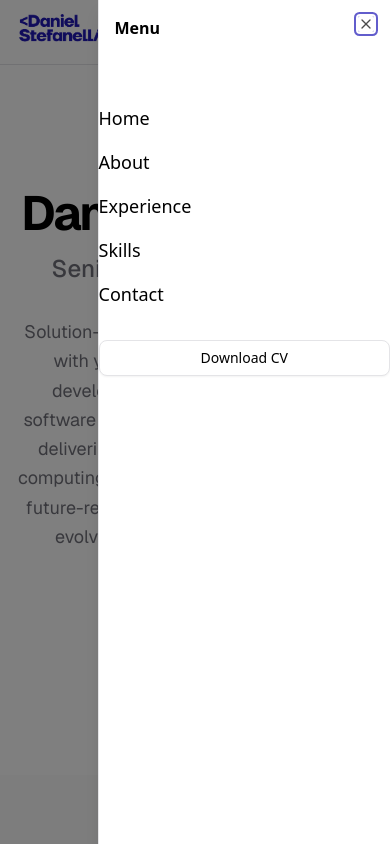
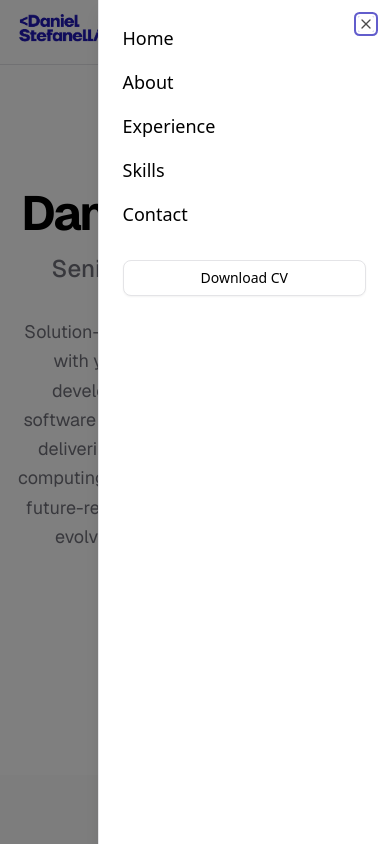
Before and after one commit to danicaliforrnia/portfolio, a Next.js app: page / in a window 390 px wide. Both pictures are taken after a click on the button "Toggle menu". Shown: the top 844 px of the page. Built offline with nearby package versions, Linux system fonts and the light colour scheme.

Commit message:
feat: add padding in mobile menu
Signed-off-by: Daniel Stefanelli <daniel.stefanelli.h@gmail.com>

```diff
--- a/src/app/layout.tsx
+++ b/src/app/layout.tsx
@@ -2,6 +2,7 @@ import type {Metadata} from "next";
 import {Geist, Geist_Mono} from "next/font/google";
 import "./globals.css";
 import {Toaster} from "@/components/ui/sonner";
+import {ReactNode} from "react";
 
 const geistSans = Geist({
     variable: "--font-geist-sans",
@@ -25,7 +26,7 @@ export const metadata: Metadata = {
 export default function RootLayout({
                                        children,
                                    }: Readonly<{
-  children: React.ReactNode;
+    children: ReactNode;
 }>) {
     return (
         <html lang="en">
--- a/src/components/layout/header.tsx
+++ b/src/components/layout/header.tsx
@@ -1,6 +1,7 @@
 "use client";
 
 import * as React from "react";
+import {useState} from "react";
 import Link from "next/link";
 import {siteContent} from "@/data/content";
 import {
@@ -11,12 +12,12 @@ import {
     navigationMenuTriggerStyle,
 } from "@/components/ui/navigation-menu";
 import {Button} from "@/components/ui/button";
-import {Sheet, SheetContent, SheetHeader, SheetTitle, SheetTrigger} from "@/components/ui/sheet";
+import {Sheet, SheetContent, SheetTrigger} from "@/components/ui/sheet";
 import {Menu} from "lucide-react";
 import Image from "next/image";
 
 export function Header() {
-    const [isOpen, setIsOpen] = React.useState(false);
+    const [isOpen, setIsOpen] = useState(false);
 
     return (
         <header
@@ -67,10 +68,8 @@ export function Header() {
                             </Button>
                         </SheetTrigger>
                         <SheetContent side="right">
-                            <SheetHeader>
-                                <SheetTitle className="text-left">Menu</SheetTitle>
-                            </SheetHeader>
-                            <nav className="flex flex-col gap-4 mt-8">
+
+                            <nav className="flex flex-col gap-4 p-6">
                                 {siteContent.header.nav.map((item) => (
                                     <Link
                                         key={item.label}
```
Lines whose indentation alone changed are shown as unchanged.
